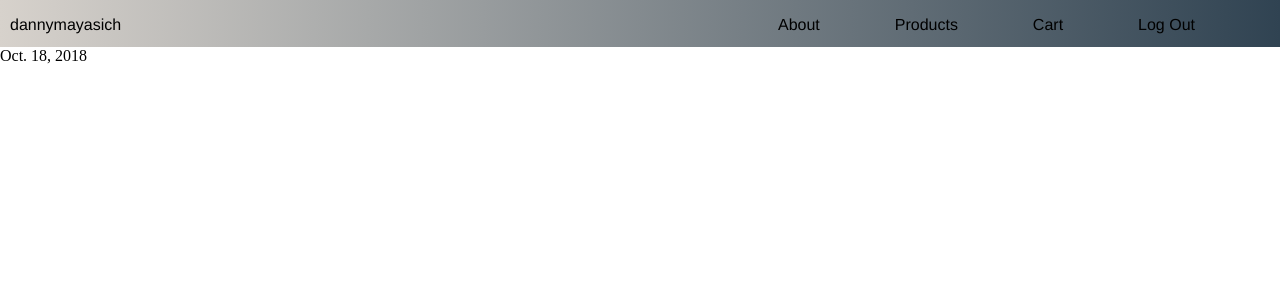
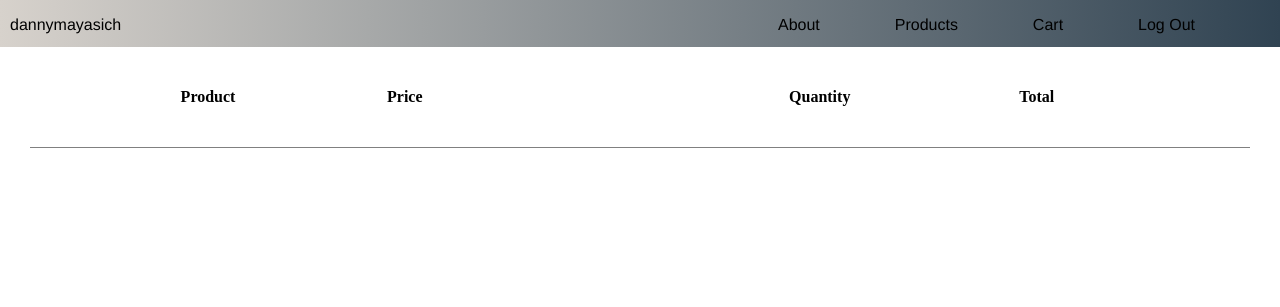
Before and after one commit to dmay08/weird-millennial, a Django app: page /cart/ in a window 1280 px wide. Shown: the top 307 px of the page. Run offline with Django 3.2, Linux system fonts and the light colour scheme; a user stored in the database is signed in; data comes from the database, SQL or seed files in the repository; data that the repository does not hold is empty.

Commit message:
shopping cart quantity inc & dec working, still no checkout feature or mark order as 'paid' feature

```diff
--- a/main_app/forms.py
+++ b/main_app/forms.py
@@ -8,4 +8,4 @@ class LoginForm(Form):
 class LineItemForm(ModelForm):
     class Meta:
         model = LineItem
-        fields = ['size', 'quantity']
+        fields = ['quantity']
--- a/main_app/models.py
+++ b/main_app/models.py
@@ -1,14 +1,6 @@
 from django.db import models
 from django.contrib.auth.models import User
 from datetime import date
-
-SIZES = (
-    ('XS', 'Extra Small'),
-    ('S', 'Small'),
-    ('M', 'Medium'),
-    ('L', 'Large'),
-    ('XL', 'Extra Large'),
-)
 
 class Product(models.Model):
     name = models.CharField(max_length=100)
@@ -33,11 +25,10 @@ class Order(models.Model):
 
 class LineItem(models.Model):
     quantity = models.IntegerField(default=1)
-    size = models.CharField(
-        max_length=2,
-        choices=SIZES,
-        default=SIZES[3][0]
-    )
     # foreign key info: (also imported 'Product' above)
     order = models.ForeignKey(Order, on_delete=models.CASCADE)
     product = models.ForeignKey(Product, on_delete=models.CASCADE )
+    def get_ext_price(self):
+        return self.quantity * self.product.price
+    class Meta:
+        ordering = ['id']
--- a/main_app/static/style.css
+++ b/main_app/static/style.css
@@ -2,9 +2,15 @@
     box-sizing: border-box;
 }
 
+
+
 body, html {
     margin: 0;
     height: 100%;
+}
+
+main {
+    margin: 0;
 }
 
 #big {
@@ -15,6 +21,17 @@ body, html {
     background-size: cover;
 }
 
+.cart_items .change_qty {
+    display: inline-block;
+    font-size: 24px;
+    border: 1px solid grey;
+    background-color: grey;
+    width: 32px;
+    height: 32px;
+    margin: 0 15px;
+    text-align: center;
+}
+
 @media screen and (max-width: 539px) {
     #logo_div{
         display: flex;
@@ -23,6 +40,46 @@ body, html {
         padding-left: 0;
         align-items: flex-start;
     }
+}
+
+#cart_wrap {
+    margin: 0 30px;
+}
+
+.cart_items {
+    text-align: left;
+}
+
+#cart_top {
+    text-align: left;
+}
+
+td.cart_img {
+    width: 135px;
+}
+
+table.cart_table {
+    border-collapse: collapse;
+}
+
+table.cart_table tr {
+    border-bottom: 1px solid grey;
+}
+
+table.cart_table th {
+    height: 100px;
+}
+
+table.cart_table td {
+    height: 200px;
+}
+
+table.cart_table td img {
+    height: 150px;
+}
+
+#product_th {
+    text-align: center;
 }
 
 #id_size {
@@ -159,3 +216,7 @@ footer {
 p label {
     font-family: helvetica;
 }
+
+.qty_items {
+    text-align: center;
+}
--- a/main_app/templates/cart.html
+++ b/main_app/templates/cart.html
@@ -1,20 +1,32 @@
 {% extends 'base.html' %}
 {% block content %}
 
-<div>
+<!-- <div>
     {{cart.date}}
+</div> -->
+<div id="cart_wrap">
+    <table class="cart_table" style="width:100%">
+        <tr id="cart_top">
+            <th id="product_th" colspan="2">Product</th>
+            <th>Price</th>
+            <th class="qty_items">Quantity</th>
+            <th>Total</th>
+        </tr>
+        {% for line_item in cart.lineitem_set.all %}
+        <tr class="cart_items">
+            <td class="cart_img"><img src="{{line_item.product.image_url}}"></td>
+            <td>{{line_item.product.name}}</td> <!--join table doing its job-->
+            <td>${{line_item.product.price}}</td>
+            <td id="item_qty" class="qty_items">
+                <a class="change_qty" href="{% url 'decrease_qty' line_item.id %}">-</a>
+                {{line_item.quantity}}
+                <a class="change_qty" href="{% url 'increase_qty' line_item.id %}">+</a>
+                    <!--3rd param above = argument for the param (line_item_id) in URLS.py-->
+            </td>
+            <td>${{line_item.get_ext_price|floatformat:2}}</td>
+        </tr>
+        {% endfor %}
+    </table>
 </div>
 
-<div>
-    {% for line_item in cart.lineitem_set.all %}
-        <div>
-            <p>{{line_item.product.name}}</p>
-            <p>{{line_item.product.price}}</p>
-            <p>{{line_item.quantity}}</p>
-            <p>{{line_item.size}}</p>
-        </div>
-    {% endfor %}
-</div>
-
-
 {% endblock %}
--- a/main_app/templates/products/product_detail.html
+++ b/main_app/templates/products/product_detail.html
@@ -4,9 +4,9 @@
 <div id="detail_wrap">
     <div id="pic_and_add">
         <img src="{{product.image_url}}" height="600">
-        <div id="add_button">
+        <!-- <div id="add_button">
             <a class="button" href="/add_to_cart/{{product.id}}">Add to Cart</a>
-        </div>
+        </div> -->
     </div>
     <div id="detail_text">
         <h1>{{product.name}}</h1>
--- a/main_app/urls.py
+++ b/main_app/urls.py
@@ -11,4 +11,6 @@ urlpatterns = [
     path('products/<int:product_id>', views.product_detail, name='product_detail'), #have to use 'pk' for DetailView
     path('add_to_cart/<int:product_id>', views.add_to_cart, name='add_to_cart'),
     path('cart/', views.cart_detail, name='cart_detail'),
+    path('increase_qty/<int:line_item_id>', views.increase_qty, name='increase_qty'), # use <int:___> for URLS.py
+    path('decrease_qty/<int:line_item_id>', views.decrease_qty, name='decrease_qty'),
 ]
--- a/main_app/views.py
+++ b/main_app/views.py
@@ -22,21 +22,33 @@ class ProductList(ListView):
     # inside of template will be a 'product_list'
     template_name = 'products/product_list.html'
 
-def add_to_cart(request, product_id): # product_id = URLS.PY <___>
+def add_to_cart(request, product_id): # product_id = URLS.PY <int:___>
     # get order
     order = Order.cart(request.user)
-
     line_item, created = LineItem.objects.get_or_create(order=order, product_id=product_id)
-    print(line_item.size)
     if not created:
         line_item.quantity += int(request.POST['quantity'])
-        line_item.size = request.POST['size']
         line_item.save()
     return redirect('/cart')
 
 def cart_detail(request):
     cart = Order.cart(request.user)
     return render(request, 'cart.html', {'cart': cart})
+
+# increase quantity button (cart)
+def increase_qty(request, line_item_id): # line_item_id = needs to match the (already written) url in URLS.PY <int:___>
+    item = LineItem.objects.get(id=line_item_id) # have to go through objects to query (search)
+        #'get' allows me to get a single object (row) out of the database
+        # we want to 'query' like we do in JS to find the object(?) then name it to alter it in the function
+    item.quantity += 1 # quantity is a 'field' in LineItem model - so I can access it here
+    item.save()
+    return redirect('/cart')
+
+def decrease_qty(request, line_item_id): # 2 parameters for the function; like function (a, b)
+    item = LineItem.objects.get(id=line_item_id) # join table doing its job here too
+    item.quantity -= 1 # aka LineItem.product.quantity (b/c Product model has 'quantity' & LineItem has 'Product's' foreign key)
+    item.save()
+    return redirect('/cart')
 
 def index(request):
     products = Product.objects.all() # this allows me to view product list on index.html
```
Also changed, not shown: main_app/seeds.py (added, +18 -0 lines), main_app/migrations/0007_auto_20181017_1605.py (added).
